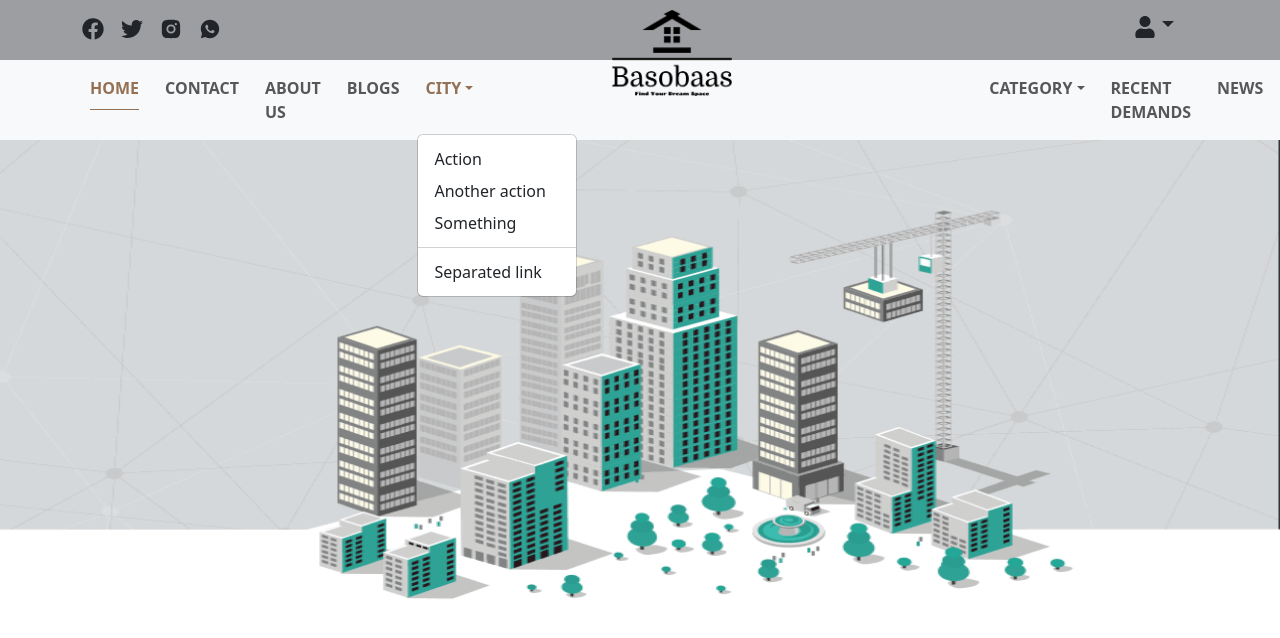
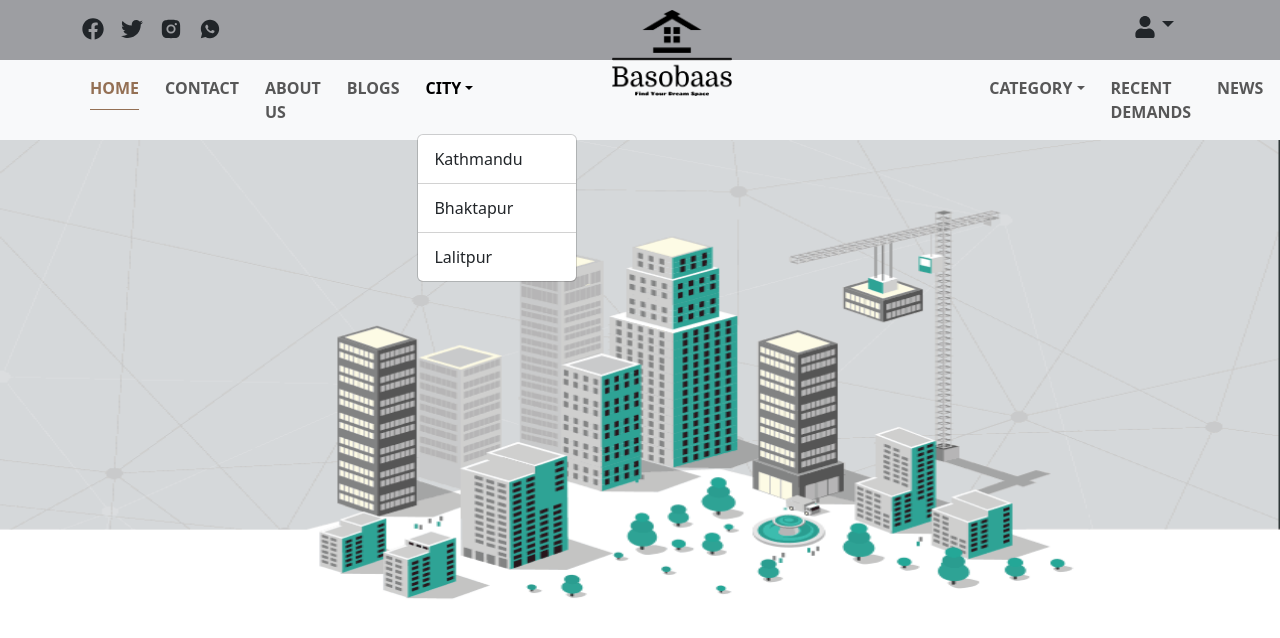
Before and after one commit to Raghav-Thapa/BasoBaas---MERN-renting-solution-, a React (Vite) app in the folder frontend/: page / in a window 1280 px wide. Both pictures are taken after a click on the button "CITY". Shown: the top 638 px of the page. Built offline with nearby package versions, Linux system fonts and the light colour scheme.

Commit message:
Routing done

```diff
--- a/frontend/src/assets/css/header.css
+++ b/frontend/src/assets/css/header.css
@@ -9,14 +9,16 @@
     text-underline-offset: 15px ;
 }
 
-.nav-link.active{
+/* .active{
     color: #947054 !important;
     text-decoration: underline !important;
     text-underline-offset: 15px !important;
-}
+} */
 
-.navbar-nav .nav-link.active, .navbar-nav .nav-link.show {
+.navbar-nav .nav-link.active{
     color: #947054 !important;
+    text-decoration: underline !important;
+    text-underline-offset: 15px !important;
 }
 
 .left{
--- /dev/null
+++ b/frontend/src/config/routing.config.jsx
@@ -0,0 +1,16 @@
+import {BrowserRouter, Route, Routes} from "react-router-dom";
+import HomePage from "../pages/home"
+import ErrorPage from "../pages/errors/error.page";
+
+const Routing = () => {
+ return(<>
+    <BrowserRouter>
+    <Routes>
+        <Route path = "/" element ={<HomePage/>}></Route>
+        <Route path="*" element={<ErrorPage/>}></Route>
+    </Routes>
+    </BrowserRouter>
+ </>)
+}
+
+export default Routing
--- a/frontend/src/main.jsx
+++ b/frontend/src/main.jsx
@@ -6,15 +6,10 @@ import { PrimeReactProvider, PrimeReactContext } from 'primereact/api';
 import "../src/assets/css/topbar.css"
 import "../src/assets/css/header.css"
 import "../src/assets/css/banner.css"
-// import './index.css'
-import { Topbar } from './pages/topbar.component.jsx'
-import Header from './pages/header.component.jsx'
-import Banner from './pages/banner.component.jsx'
+import Routing from './config/routing.config.jsx';
 
 ReactDOM.createRoot(document.getElementById('root')).render(
   <React.StrictMode>
-    <Topbar/>
-    <Header/>
-    <Banner/>
+    <Routing/>
   </React.StrictMode>,
 )
--- /dev/null
+++ b/frontend/src/pages/errors/error.page.jsx
@@ -0,0 +1,25 @@
+import { Container, Row, Col } from "react-bootstrap"
+import { NavLink } from "react-router-dom"
+
+const ErrorPage = () => {
+    return(
+        <>
+        <Container className="my-5">
+            <Row className = "my-5">
+                <Col>
+                <p className="text-danger">404 Not Found!!!</p>
+                </Col>
+            </Row>
+            <Row className="my-3">
+                <Col>
+                <p>
+                    Click <NavLink to="/">Home</NavLink> To go to homepage.
+                </p>
+                </Col>
+            </Row>
+        </Container>
+        </>
+    )
+}
+
+export default ErrorPage
--- a/frontend/src/pages/header.component.jsx
+++ /dev/null
@@ -1,59 +0,0 @@
-import React from "react"
-// import Container from 'react-bootstrap/Container';
-import Nav from 'react-bootstrap/Nav';
-import Navbar from 'react-bootstrap/Navbar';
-import NavDropdown from 'react-bootstrap/NavDropdown';
-import { Col, Container, Row } from "react-bootstrap"
-
-const Header = () => {
-
-    return (
-        <>
-            <Navbar expand="lg" className="bg-body-tertiary navs">
-                <Container>
-                    <Navbar.Toggle aria-controls="basic-navbar-nav" />
-                    <Navbar.Collapse id="basic-navbar-nav">
-                        <Nav className="me-auto">
-
-
-                            <Nav.Link className="hov right active" href="#home">HOME</Nav.Link>
-                            <Nav.Link className="hov right" href="#link">CONTACT</Nav.Link>
-                            <Nav.Link className="hov right" href="#link">ABOUT US</Nav.Link>
-                            <Nav.Link className="hov right" href="#link">BLOGS</Nav.Link>
-
-                            <NavDropdown className="hov right" title="CITY" id="basic-nav-dropdown hov">
-                                <NavDropdown.Item className="hov" href="#action/3.1">Action</NavDropdown.Item>
-                                <NavDropdown.Item className="hov" href="#action/3.2">
-                                    Another action
-                                </NavDropdown.Item>
-                                <NavDropdown.Item className="hov" href="#action/3.3">Something</NavDropdown.Item>
-                                <NavDropdown.Divider />
-                                <NavDropdown.Item className="hov" href="#action/3.4">
-                                    Separated link
-                                </NavDropdown.Item>
-                            </NavDropdown>
-
-                            <NavDropdown className="hov left right" title="CATEGORY" id="basic-nav-dropdown hov">
-                                <NavDropdown.Item className="hov" href="#action/3.1">Action</NavDropdown.Item>
-                                <NavDropdown.Item className="hov" href="#action/3.2">
-                                    Another action
-                                </NavDropdown.Item>
-                                <NavDropdown.Item className="hov" href="#action/3.3">Something</NavDropdown.Item>
-                                <NavDropdown.Divider />
-                                <NavDropdown.Item className="hov" href="#action/3.4">
-                                    Separated link
-                                </NavDropdown.Item>
-                            </NavDropdown>
-
-                            <Nav.Link className="hov right" href="#link">RECENT DEMANDS</Nav.Link>
-                            <Nav.Link className="hov right" href="#link">NEWS</Nav.Link>
-
-                        </Nav>
-                    </Navbar.Collapse>
-                </Container>
-            </Navbar>
-        </>
-    )
-}
-
-export default Header
--- a/frontend/src/pages/banner.component.jsx
+++ b/frontend/src/pages/home/components/banner.component.jsx
@@ -1,6 +1,5 @@
 
-import banner4 from "../assets/images/banner/banner4.gif"
-
+import banner4 from "../../../assets/images/banner/banner4.gif"
 
 
 const Banner = ()=>{
--- /dev/null
+++ b/frontend/src/pages/home/components/header.component.jsx
@@ -0,0 +1,57 @@
+import React from "react"
+import { NavLink } from "react-router-dom";
+import Nav from 'react-bootstrap/Nav';
+import Navbar from 'react-bootstrap/Navbar';
+import NavDropdown from 'react-bootstrap/NavDropdown';
+import { Col, Container, Row } from "react-bootstrap"
+
+const Header = () => {
+
+    return (
+        <>
+            <Navbar expand="lg" className="bg-body-tertiary navs">
+                <Container>
+                    <Navbar.Toggle aria-controls="basic-navbar-nav" />
+                    <Navbar.Collapse id="basic-navbar-nav">
+                        <Nav className="me-auto">
+
+
+                            <NavLink className="hov right active nav-link" to="/">HOME</NavLink>
+                            <NavLink className="hov right nav-link" to="/contact">CONTACT</NavLink>
+                            <NavLink className="hov right nav-link" to="/about">ABOUT US</NavLink>
+                            <NavLink className="hov right nav-link" to="/blogs">BLOGS</NavLink>
+
+                            <NavDropdown className="hov right" title="CITY" id="basic-nav-dropdown hov">
+                                <NavDropdown.Item className="hov" to="#action/3.1">Kathmandu</NavDropdown.Item>
+                                <NavDropdown.Divider />
+                                <NavDropdown.Item className="hov" to="#action/3.2">
+                                    Bhaktapur
+                                </NavDropdown.Item>
+                                <NavDropdown.Divider />
+                                <NavDropdown.Item className="hov" to="#action/3.3">Lalitpur</NavDropdown.Item>
+                            </NavDropdown>
+
+                            <NavDropdown className="hov left right" title="CATEGORY" id="basic-nav-dropdown hov">
+                                <NavDropdown.Item className="hov" to="#action/3.1">Action</NavDropdown.Item>
+                                <NavDropdown.Item className="hov" to="#action/3.2">
+                                    Another action
+                                </NavDropdown.Item>
+                                <NavDropdown.Item className="hov" to="#action/3.3">Something</NavDropdown.Item>
+                                <NavDropdown.Divider />
+                                <NavDropdown.Item className="hov" to="#action/3.4">
+                                    Separated link
+                                </NavDropdown.Item>
+                            </NavDropdown>
+
+                            <NavLink className="hov right nav-link" to="/recentdemands">RECENT DEMANDS</NavLink>
+                            <NavLink className="hov right nav-link" to="/news">NEWS</NavLink>
+
+                        </Nav>
+                    </Navbar.Collapse>
+                </Container>
+            </Navbar>
+        </>
+    )
+}
+
+export default Header
--- /dev/null
+++ b/frontend/src/pages/home/index.jsx
@@ -0,0 +1,13 @@
+import Banner from "./components/banner.component"
+import Header from "./components/header.component"
+import Topbar from "./components/topbar.component"
+
+const HomePage = () => {
+    return(<>
+    <Topbar/>
+    <Header/>
+    <Banner/>
+    </>)
+}
+
+export default HomePage
```
Also changed, not shown: frontend/src/pages/home/components/topbar.component.jsx (renamed from frontend/src/pages/topbar.component.jsx, +5 -7 lines).
